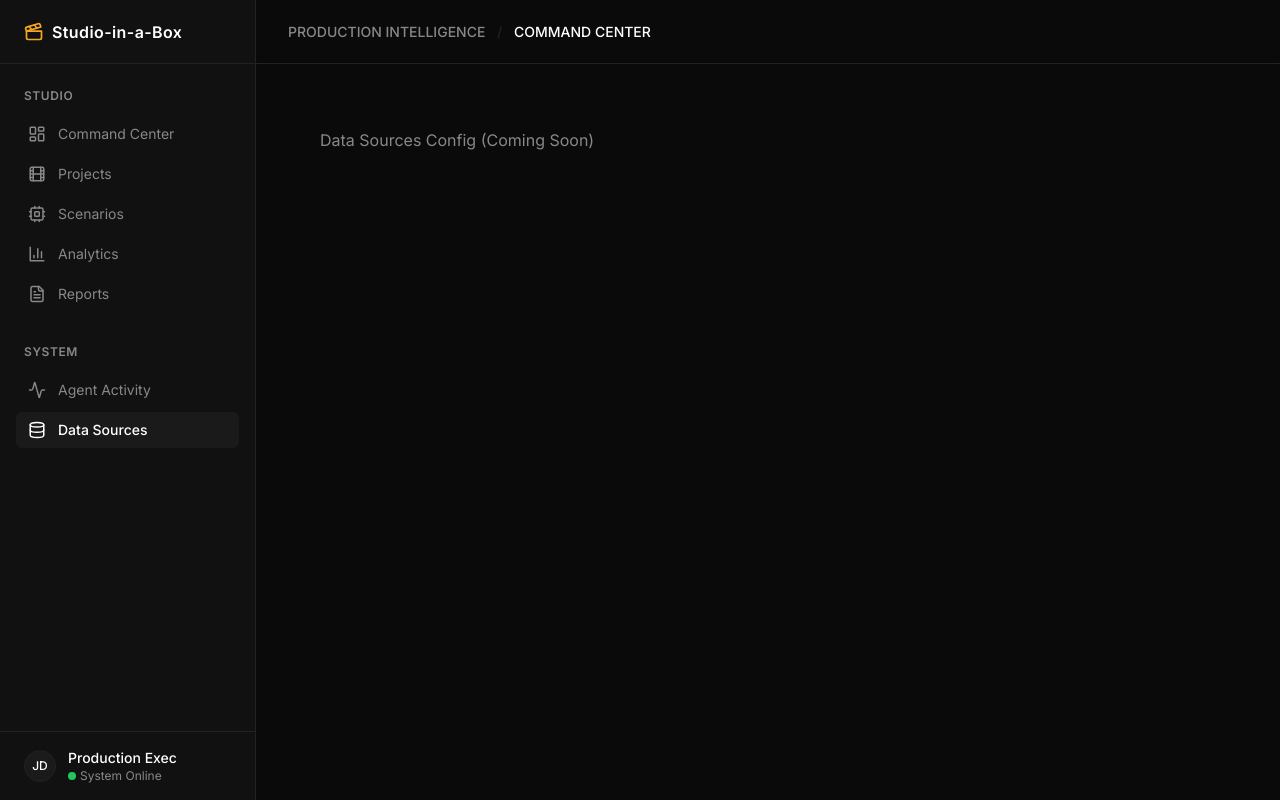
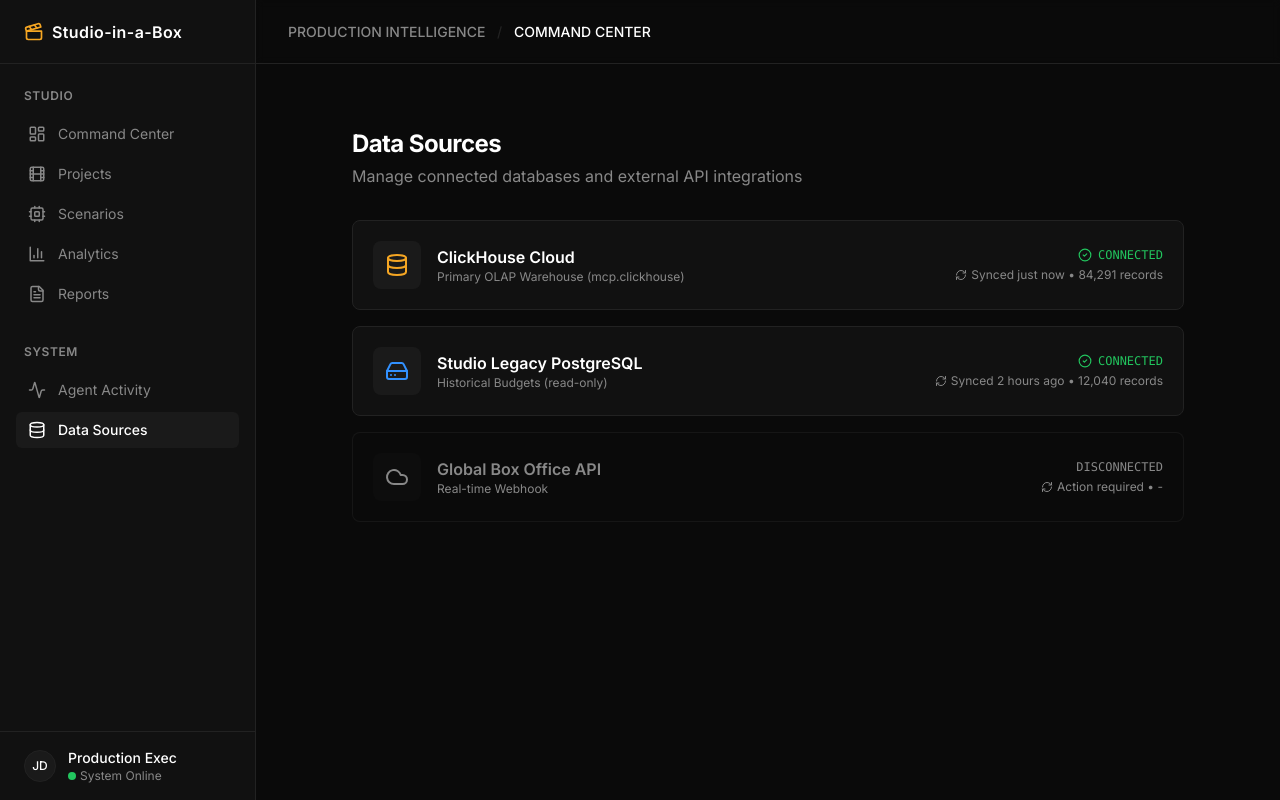
Before and after one commit to Nav33dCodes/studio-in-a-box, a React (Vite) app in the folder frontend/: page /data-sources in a window 1280 px wide. Built offline with nearby package versions, Linux system fonts and the light colour scheme.

Commit message:
feat: initialize frontend project structure, adding navigation routes, project management views, and PDF export functionality for intelligence reports

```diff
--- a/frontend/package.json
+++ b/frontend/package.json
@@ -14,6 +14,8 @@
     "@tanstack/react-query": "^5.101.4",
     "@tanstack/react-table": "^8.13.2",
     "clsx": "^2.1.1",
+    "html2canvas": "^1.4.1",
+    "jspdf": "^2.5.1",
     "lucide-react": "^0.364.0",
     "react": "^18.2.0",
     "react-dom": "^18.2.0",
--- a/frontend/src/App.tsx
+++ b/frontend/src/App.tsx
@@ -2,6 +2,9 @@ import { Routes, Route, Navigate } from 'react-router-dom';
 import { Toaster } from 'sonner';
 import AppLayout from './components/layout/AppLayout';
 import CommandCenter from './pages/CommandCenter';
+import ProjectsView from './pages/ProjectsView';
+import DataSourcesView from './pages/DataSourcesView';
+import { ScenariosView, AnalyticsView, ReportsView } from './pages/PlaceholderViews';
 
 function App() {
   return (
@@ -12,12 +15,12 @@ function App() {
         <Route path="command-center" element={<CommandCenter />} />
 
         {/* Placeholders for future pages */}
-        <Route path="projects" element={<div className="p-8 text-secondary">Projects View (Coming Soon)</div>} />
-        <Route path="scenarios" element={<div className="p-8 text-secondary">Scenarios View (Coming Soon)</div>} />
-        <Route path="analytics" element={<div className="p-8 text-secondary">Analytics View (Coming Soon)</div>} />
-        <Route path="reports" element={<div className="p-8 text-secondary">Reports View (Coming Soon)</div>} />
+        <Route path="projects" element={<ProjectsView />} />
+        <Route path="scenarios" element={<ScenariosView />} />
+        <Route path="analytics" element={<AnalyticsView />} />
+        <Route path="reports" element={<ReportsView />} />
         <Route path="agent-activity" element={<div className="p-8 text-secondary">Agent Activity Log (Coming Soon)</div>} />
-        <Route path="data-sources" element={<div className="p-8 text-secondary">Data Sources Config (Coming Soon)</div>} />
+        <Route path="data-sources" element={<DataSourcesView />} />
       </Route>
     </Routes>
     <Toaster theme="dark" position="bottom-right" toastOptions={{ style: { background: '#111', border: '1px solid #222', color: '#fff' } }} />
--- /dev/null
+++ b/frontend/src/pages/DataSourcesView.tsx
@@ -0,0 +1,65 @@
+import { Database, HardDrive, Cloud, CheckCircle2, RefreshCw } from 'lucide-react';
+
+export default function DataSourcesView() {
+  return (
+    <div className="p-8 max-w-4xl mx-auto animate-in fade-in duration-500">
+      <div className="mb-8">
+        <h1 className="text-2xl font-bold text-primary tracking-tight">Data Sources</h1>
+        <p className="text-secondary mt-1">Manage connected databases and external API integrations</p>
+      </div>
+
+      <div className="space-y-4">
+        <DataSourceCard
+          icon={<Database className="w-6 h-6 text-accent-amber" />}
+          name="ClickHouse Cloud"
+          type="Primary OLAP Warehouse (mcp.clickhouse)"
+          status="Connected"
+          lastSync="Synced just now"
+          records="84,291 records"
+        />
+        <DataSourceCard
+          icon={<HardDrive className="w-6 h-6 text-accent-blue" />}
+          name="Studio Legacy PostgreSQL"
+          type="Historical Budgets (read-only)"
+          status="Connected"
+          lastSync="Synced 2 hours ago"
+          records="12,040 records"
+        />
+        <DataSourceCard
+          icon={<Cloud className="w-6 h-6 text-secondary" />}
+          name="Global Box Office API"
+          type="Real-time Webhook"
+          status="Disconnected"
+          lastSync="Action required"
+          records="-"
+          inactive
+        />
+      </div>
+    </div>
+  );
+}
+
+function DataSourceCard({ icon, name, type, status, lastSync, records, inactive }: any) {
+  return (
+    <div className={`border ${inactive ? 'border-border/50 bg-background' : 'border-border bg-surface'} rounded-lg p-5 flex items-center justify-between`}>
+      <div className="flex items-center gap-4">
+        <div className={`p-3 rounded-lg ${inactive ? 'bg-surface/50' : 'bg-surface-raised'}`}>
+          {icon}
+        </div>
+        <div>
+          <h3 className={`font-semibold ${inactive ? 'text-secondary' : 'text-primary'}`}>{name}</h3>
+          <p className="text-xs text-secondary">{type}</p>
+        </div>
+      </div>
+      <div className="flex flex-col items-end gap-1">
+        <div className={`flex items-center gap-1.5 text-xs font-mono uppercase ${inactive ? 'text-secondary' : 'text-green-500'}`}>
+          {!inactive && <CheckCircle2 className="w-3.5 h-3.5" />}
+          {status}
+        </div>
+        <span className="text-xs text-secondary flex items-center gap-1">
+          <RefreshCw className="w-3 h-3" /> {lastSync} • {records}
+        </span>
+      </div>
+    </div>
+  );
+}
--- /dev/null
+++ b/frontend/src/pages/PlaceholderViews.tsx
@@ -0,0 +1,45 @@
+import { GitCompare, LineChart, FileLineChart } from 'lucide-react';
+
+export default function PlaceholderView({ title, description, icon: Icon, action }: any) {
+  return (
+    <div className="p-8 max-w-5xl mx-auto animate-in fade-in duration-500 flex flex-col items-center justify-center h-[70vh] text-center">
+      <div className="w-16 h-16 bg-surface-raised rounded-2xl flex items-center justify-center mb-6 border border-border">
+        <Icon className="w-8 h-8 text-accent-blue" />
+      </div>
+      <h1 className="text-2xl font-bold text-primary tracking-tight mb-2">{title}</h1>
+      <p className="text-secondary max-w-md">
+        {description}
+      </p>
+      <button className="mt-8 px-6 py-2.5 bg-primary text-background rounded-md font-medium hover:bg-white/90">
+        {action}
+      </button>
+    </div>
+  );
+}
+
+export function ScenariosView() {
+  return <PlaceholderView
+    icon={GitCompare}
+    title="Scenario Comparison Matrix"
+    description="Run parallel A/B tests on budget allocations for different VFX intensities and marketing strategies."
+    action="Create New Scenario"
+  />;
+}
+
+export function AnalyticsView() {
+  return <PlaceholderView
+    icon={LineChart}
+    title="Deep Analytics Studio"
+    description="Build custom Recharts dashboards slicing historical ROI across international territories and demographics."
+    action="Build Dashboard"
+  />;
+}
+
+export function ReportsView() {
+  return <PlaceholderView
+    icon={FileLineChart}
+    title="Saved AI Reports"
+    description="Browse previous Intelligence Reports generated by the Director Agent and export them directly to PDF or Excel."
+    action="Browse Reports"
+  />;
+}
--- /dev/null
+++ b/frontend/src/pages/ProjectsView.tsx
@@ -0,0 +1,51 @@
+import { FolderGit2, Plus, Users, Calendar } from 'lucide-react';
+
+export default function ProjectsView() {
+  const projects = [
+    { name: 'Project Nebula', genre: 'Sci-Fi', status: 'Pre-Production', budget: '$150M', team: 42, date: 'Oct 2026' },
+    { name: 'Neon Nights', genre: 'Action', status: 'Scripting', budget: '$85M', team: 12, date: 'Jan 2027' },
+    { name: 'The Last Laugh', genre: 'Comedy', status: 'Greenlit', budget: '$40M', team: 28, date: 'Mar 2027' },
+  ];
+
+  return (
+    <div className="p-8 max-w-6xl mx-auto animate-in fade-in duration-500">
+      <div className="flex justify-between items-center mb-8">
+        <div>
+          <h1 className="text-2xl font-bold text-primary tracking-tight">Active Projects</h1>
+          <p className="text-secondary mt-1">Manage your studio's upcoming slate</p>
+        </div>
+        <button className="bg-primary text-background px-4 py-2 rounded-md font-medium flex items-center gap-2 hover:bg-white/90 transition-colors">
+          <Plus className="w-4 h-4" /> New Project
+        </button>
+      </div>
+
+      <div className="grid grid-cols-3 gap-6">
+        {projects.map(p => (
+          <div key={p.name} className="border border-border bg-surface rounded-lg p-6 hover:border-accent-blue/50 transition-colors cursor-pointer group">
+            <div className="flex justify-between items-start mb-4">
+              <div className="p-2 bg-surface-raised rounded-md text-accent-blue group-hover:bg-accent-blue/10 transition-colors">
+                <FolderGit2 className="w-5 h-5" />
+              </div>
+              <span className="text-xs font-mono px-2 py-1 bg-surface-raised border border-border rounded-full text-secondary">
+                {p.status}
+              </span>
+            </div>
+            <h3 className="text-lg font-semibold text-primary mb-1">{p.name}</h3>
+            <p className="text-sm text-secondary mb-6">{p.genre} • {p.budget}</p>
+
+            <div className="flex items-center justify-between pt-4 border-t border-border">
+              <div className="flex items-center gap-1.5 text-xs text-secondary">
+                <Users className="w-3.5 h-3.5" />
+                {p.team} members
+              </div>
+              <div className="flex items-center gap-1.5 text-xs text-secondary">
+                <Calendar className="w-3.5 h-3.5" />
+                {p.date}
+              </div>
+            </div>
+          </div>
+        ))}
+      </div>
+    </div>
+  );
+}
```
Also changed, not shown: frontend/src/components/dashboard/IntelligenceReport.tsx (+35 -4 lines).
